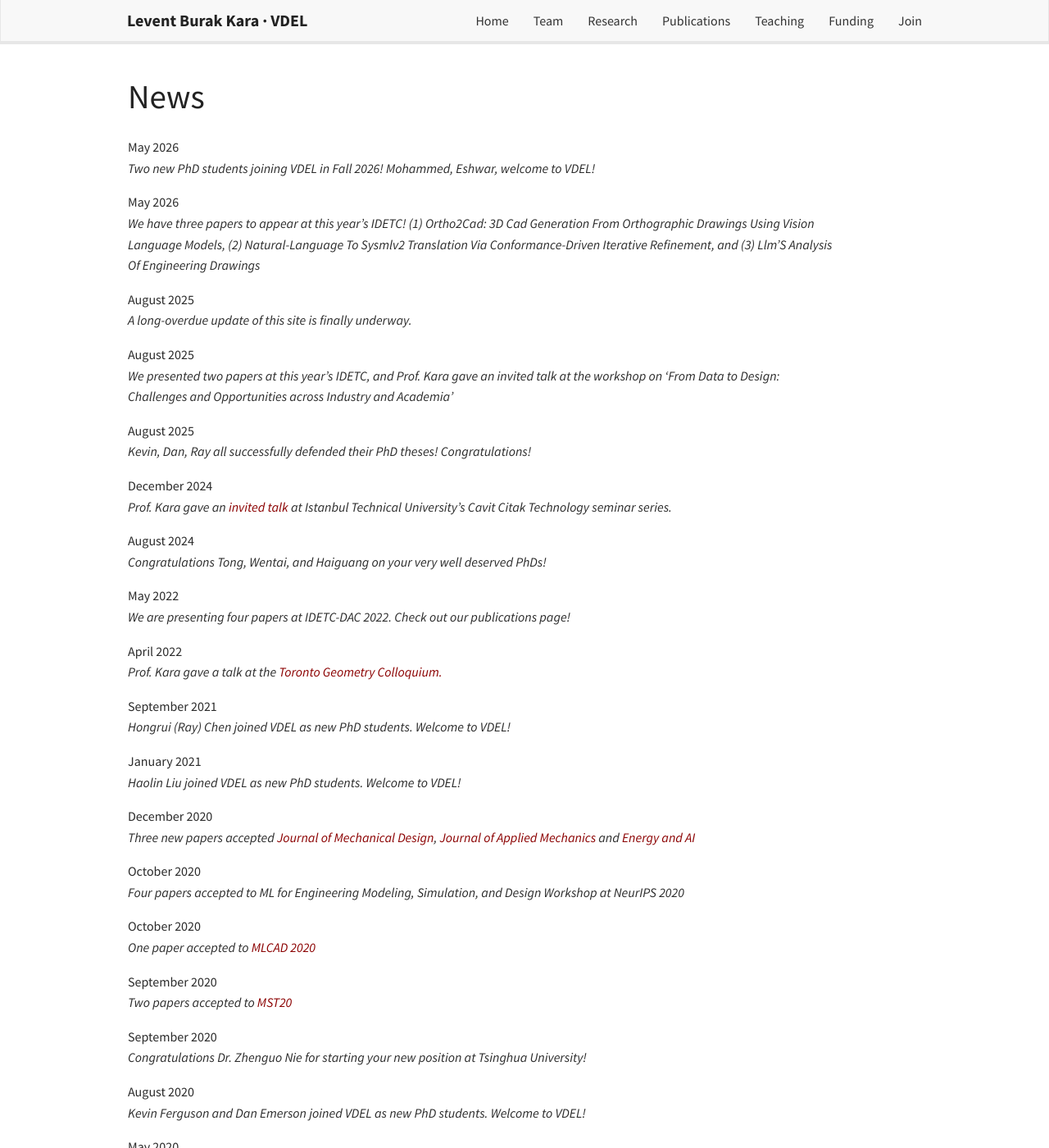
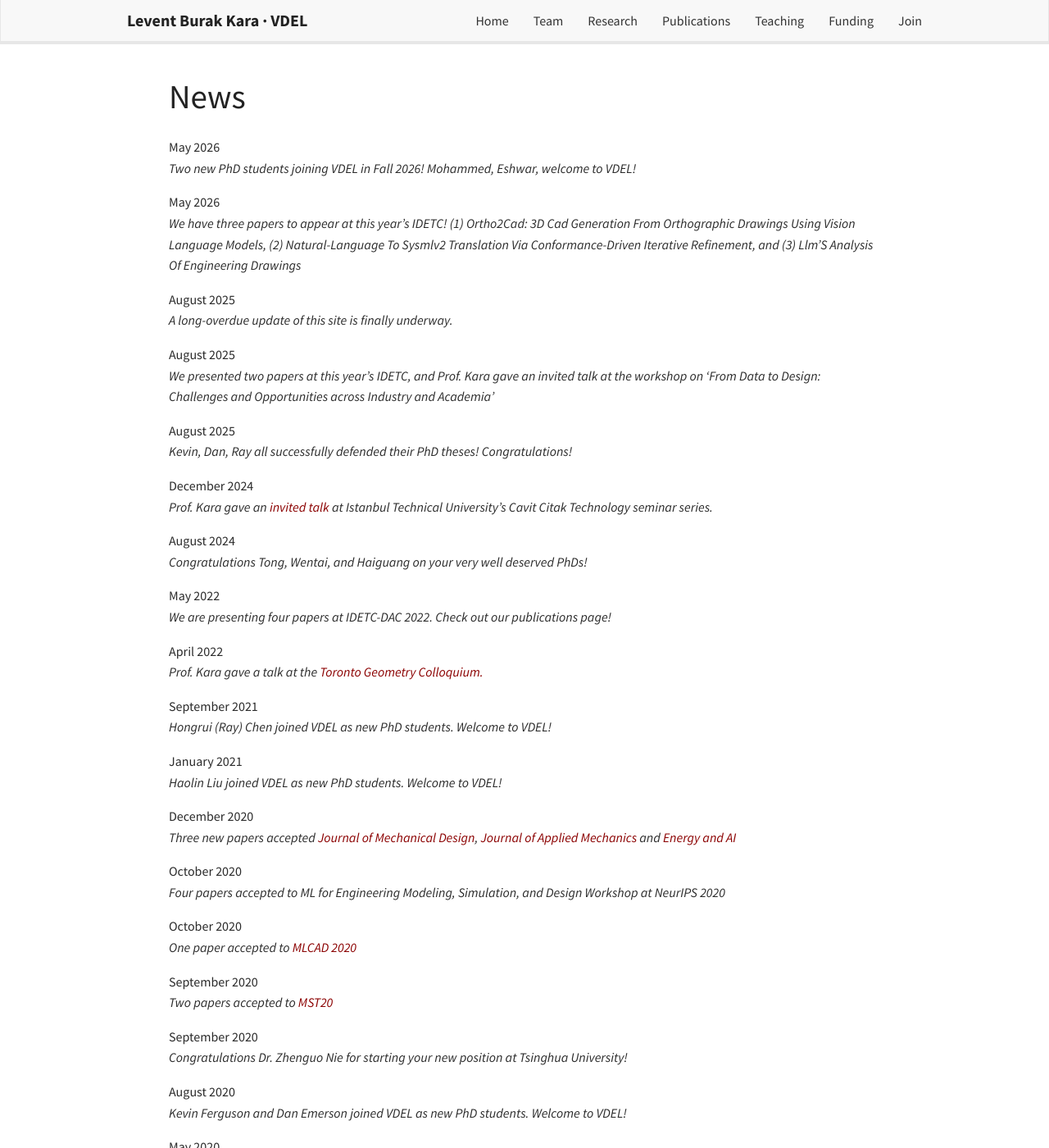
Before and after one commit to levburkara/levburkara.github.io, a Jekyll site: the page built from _pages/allnews.md, in a window 1280 px wide and 1400 px high. Shown: the whole window at 82% size. Built offline with Jekyll 4.4.1, drawn with Linux system fonts in a browser that asks for light colours; nearby versions of some CDN libraries.

Commit message:
Update main.scss

```diff
--- a/css/main.scss
+++ b/css/main.scss
@@ -216,11 +216,13 @@ a:focus {
   color: #8b0000;
 }
 
-
 /* Research page */
 
 #textid {
   max-width: 900px;
+  float: none;
+  margin-left: auto;
+  margin-right: auto;
 }
 
 #textid h2 {
```
